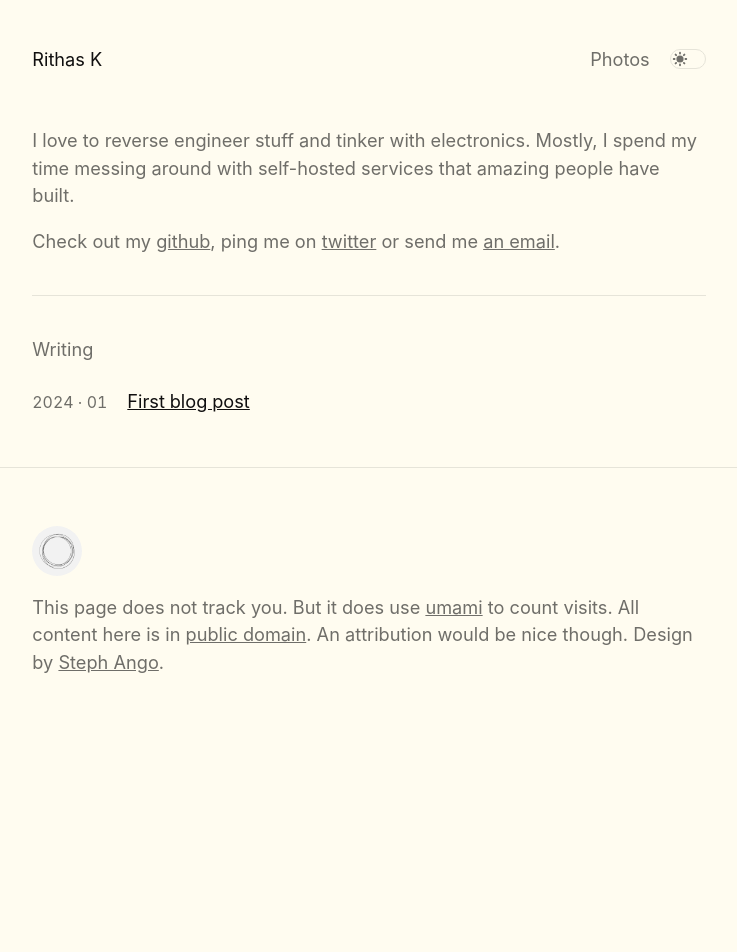
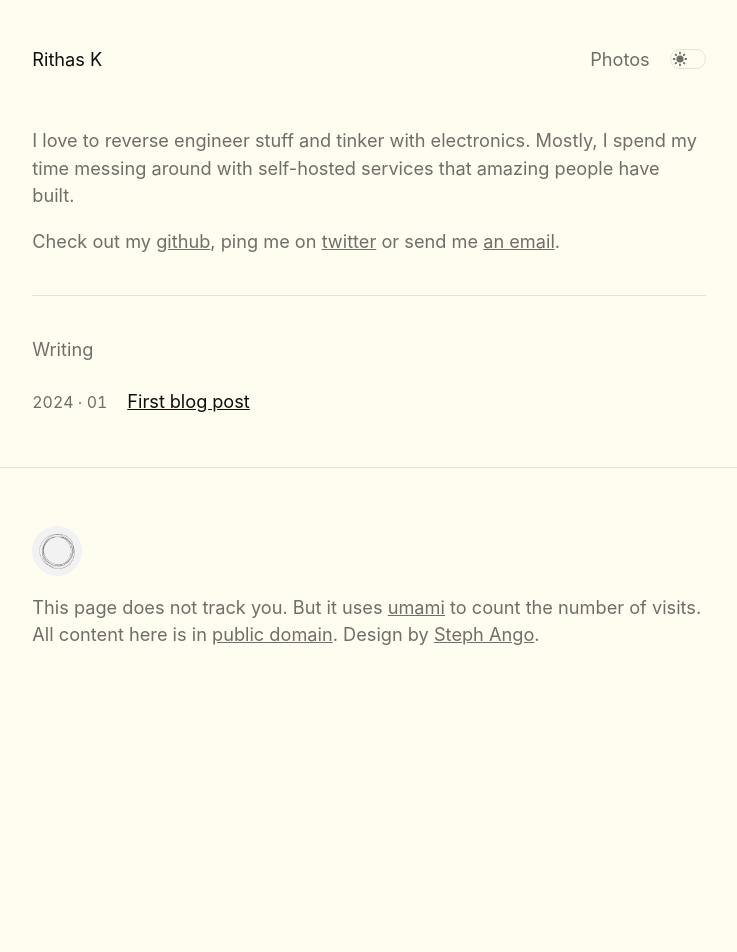
Before and after one commit to rithask/rithask.github.io, a Jekyll site: the page built from index.html, in a window 1280 px wide. Shown: the whole page, without its empty margins (271-1008 px from the left). Built offline with Jekyll 4.4.1, drawn with Linux system fonts in a browser that asks for light colours; after the commit the page ends 925 px from its top, so only the background shows below that.

Commit message:
style: fix grammar mistakes and license

```diff
--- a/_layouts/base.html
+++ b/_layouts/base.html
@@ -78,9 +78,9 @@
   <footer>
     <a href="/"><img src="/assets/images/profile.jpg" width="50" height="50" style="border-radius: 50%;" alt="avatar" class="author-photo-img"></a>
     <p class="muted license">
-      This page does not track you. But it does use <a href="https://umami.is">umami</a> to count visits.
+      This page does not track you. But it uses <a href="https://umami.is">umami</a> to count the number of visits.
       All content here is in <a href="https://creativecommons.org/publicdomain/zero/1.0/">public domain</a>.
-      An attribution would be nice though. Design by <a href="https://stephango.com">Steph Ango</a>.
+      Design by <a href="https://stephango.com">Steph Ango</a>.
     </p>
   </footer>
 
```
